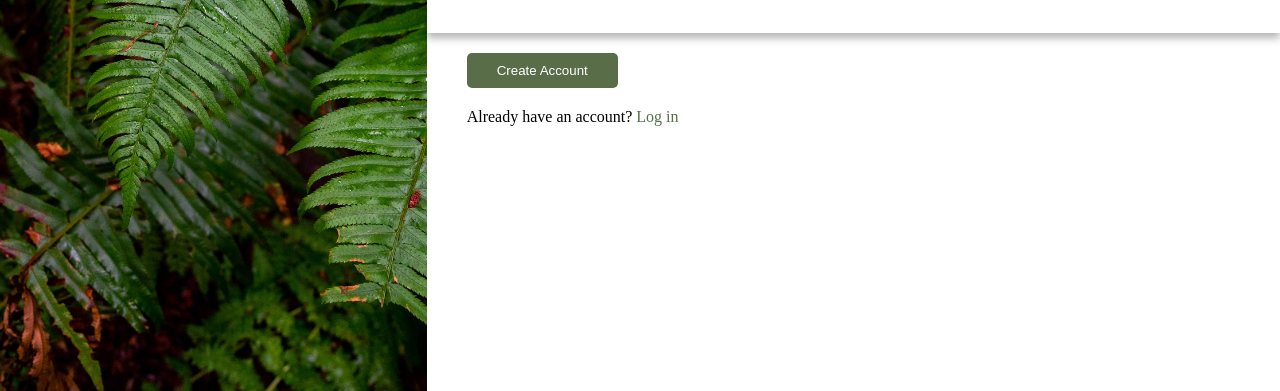
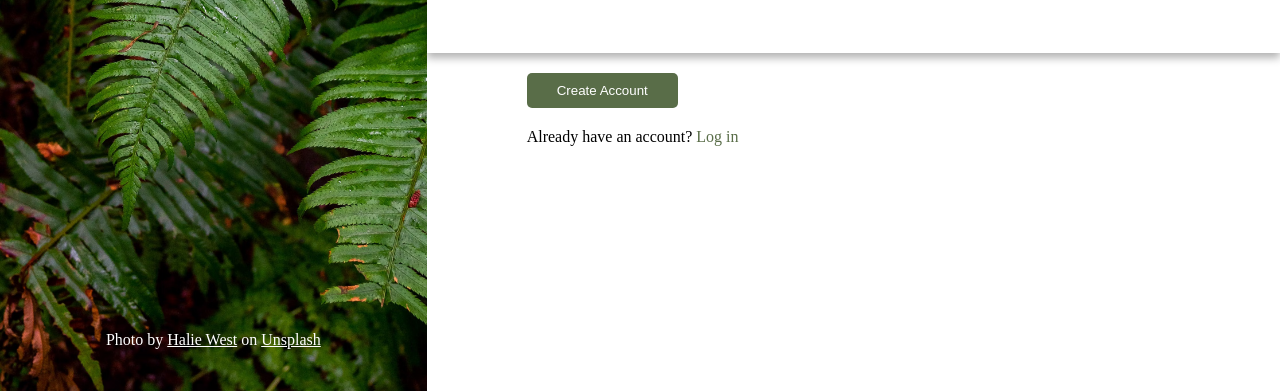
Before and after one commit to gummybear1516/sign-up-form, a plain HTML site: page index.html in a window 1280 px wide. Shown: the part 409-800 px from the top of the page. Drawn offline with Linux system fonts and the light colour scheme.

Commit message:
Add image credit

```diff
--- a/index.html
+++ b/index.html
@@ -13,12 +13,20 @@
           <img src="img/odin-logo.png" alt="logo" />
           <p>ODIN</p>
         </div>
+        <div class="credit">
+          Photo by
+          <a href="https://unsplash.com/@haliewestphoto" target="_blank"
+            >Halie West</a
+          >
+          on
+          <a href="https://unsplash.com/" target="_blank">Unsplash</a>
+        </div>
       </div>
       <div class="text">
         <div class="dummy-text">
           <p>This is not a real online service! You know you need something</p>
           <p>like this in your life to help you realize your deepest dreams.</p>
-          <p>Sign up <em>now</em> to get started</p>
+          <p>Sign up <em>now</em> to get started.</p>
           <div class="single-text">
             <p>You <em>know</em> you want to.</p>
           </div>
--- a/style.css
+++ b/style.css
@@ -41,6 +41,18 @@
   font-family:"Norse-Bold";
 }
 
+.credit{
+  position:relative;
+  top:80%;
+  color:white;
+  text-align:center;
+  font-size:1rem;
+}
+
+.credit a{
+  color:white;
+}
+
 .dummy-text{
   padding:80px 40px 20px;
   font-weight:bold;
@@ -67,11 +79,11 @@ input{
 }
 
 .middle,.bottom{
-  padding-left:40px;
+  padding-left:100px;
 }
 
 .middle h2{
-  margin-bottom:20px;
+  margin:20px auto;
   font-size:20px;
 }
 
```
